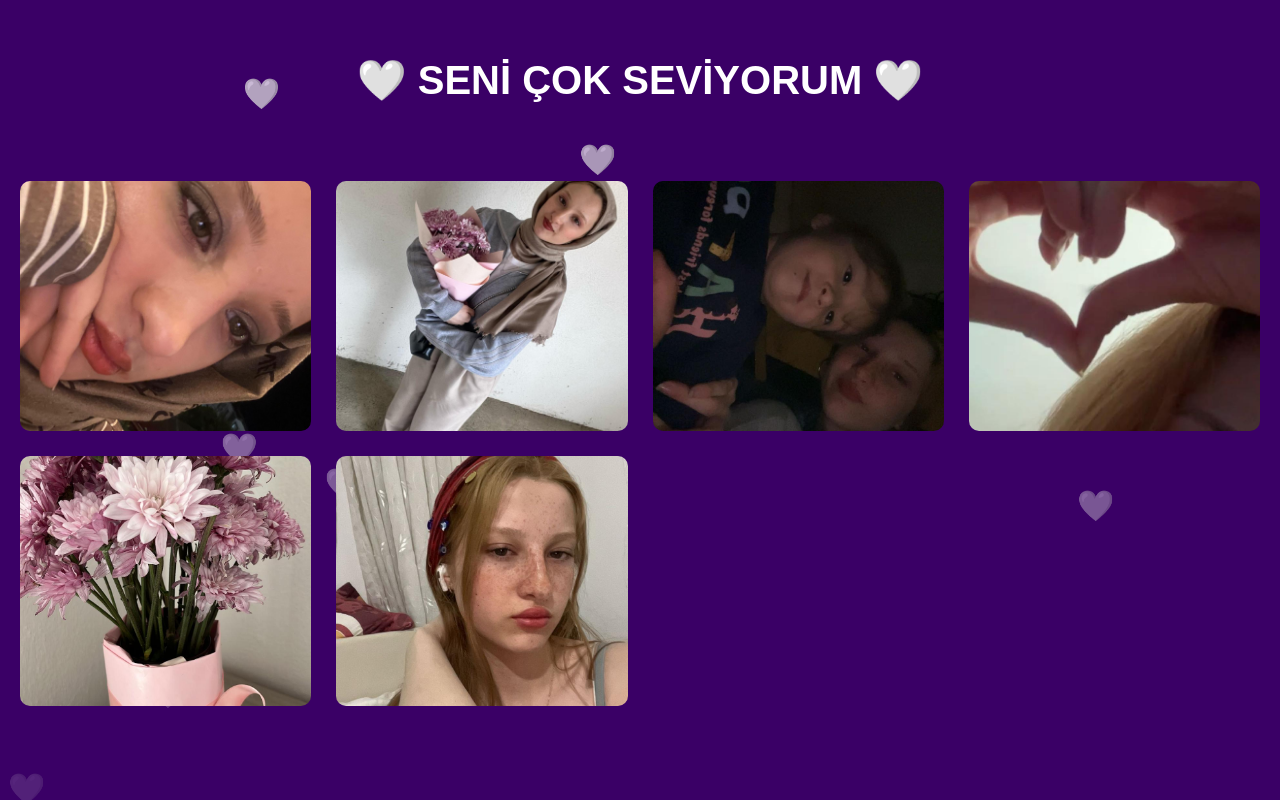
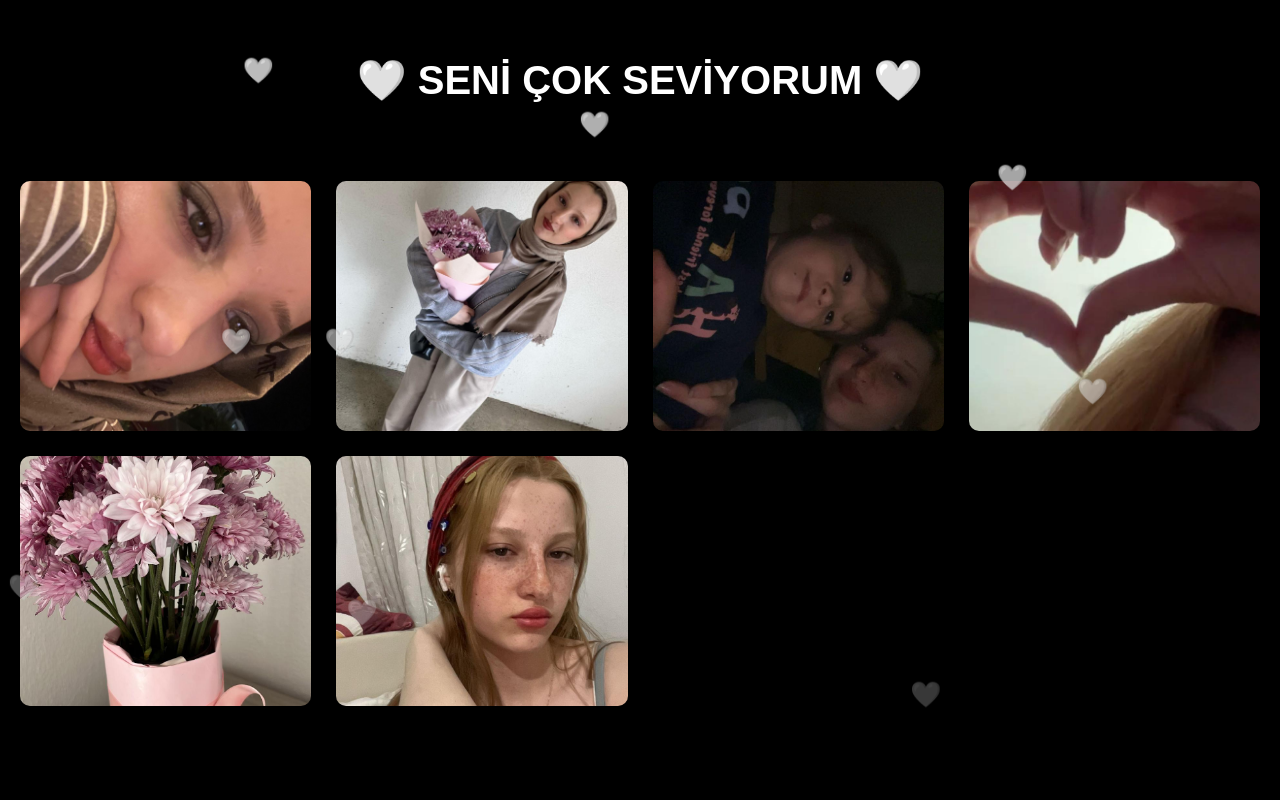
Before and after one commit to onurjz/galeri-49284djs92js9, a plain HTML site: page index.html in a window 1280 px wide. Drawn offline with Linux system fonts and the light colour scheme.

Commit message:
Update index.html

```diff
--- a/index.html
+++ b/index.html
@@ -8,7 +8,7 @@
     <style>
         body {
             margin: 0;
-            background: #3a0066; /* MOR ARKA PLAN */
+            background: #000000; /* SİYAH */
             font-family: Arial;
             color: white;
             overflow-x: hidden;
@@ -18,9 +18,7 @@
             text-align: center;
             padding: 30px 0;
             font-size: 40px;
-            color: #ffffff;
-            position: relative;
-            z-index: 10;
+            color: #ffffff; /* Beyaz */
         }
 
         @media (max-width: 480px) {
@@ -34,8 +32,6 @@
             grid-template-columns: repeat(auto-fit, minmax(250px, 1fr));
             gap: 25px;
             padding: 20px;
-            position: relative;
-            z-index: 5;
         }
 
         .gallery img {
@@ -51,6 +47,7 @@
             transform: scale(1.05);
         }
 
+        /* Foto açılınca büyük gösterme ekranı */
         .popup {
             display: none;
             position: fixed;
@@ -59,7 +56,6 @@
             background: rgba(0,0,0,0.8);
             justify-content: center;
             align-items: center;
-            z-index: 20;
         }
 
         .popup img {
@@ -68,16 +64,15 @@
             border-radius: 10px;
         }
 
-        /* ❤️ KALP YAĞMURU CSS */
+        /* 💕 BEYAZ KALP YAĞMURU */
         .heart {
             position: fixed;
             top: -10px;
-            font-size: 30px;
-            color: white; /* beyaz kalpler */
-            opacity: 0.8;
+            font-size: 25px;  /* Kalpleri büyüttüm */
+            color: #ffffff;   /* Beyaz kalp */
+            opacity: 0.9;
             animation: fall 3s linear forwards;
             pointer-events: none;
-            z-index: 0;
         }
 
         @keyframes fall {
@@ -116,16 +111,16 @@
         document.getElementById("popup").style.display = "none";
     }
 
-    /* ❤️ KALP YAĞMURU JS */
+    /* ❤️ BEYAZ KALP YAĞMURU */
     function createHeart() {
         const heart = document.createElement("div");
         heart.classList.add("heart");
-        heart.innerHTML = "🤍";
+        heart.innerHTML = "🤍"; // Beyaz kalp
         heart.style.left = Math.random() * 100 + "vw";
-        heart.style.animationDuration = (Math.random() * 2 + 2) + "s";
+        heart.style.animationDuration = (Math.random() * 2 + 3) + "s";
         document.body.appendChild(heart);
 
-        setTimeout(() => heart.remove(), 3000);
+        setTimeout(() => heart.remove(), 3500);
     }
 
     setInterval(createHeart, 300);
```
